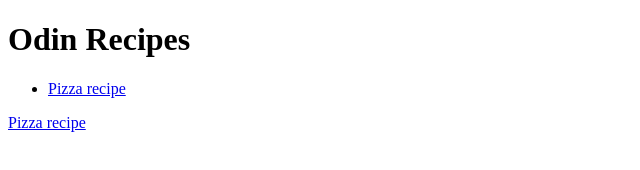
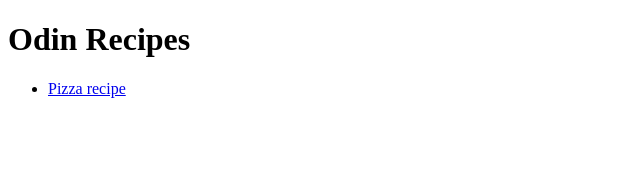
Before and after one commit to Muzikk5/odin-recipes, a plain HTML site: page index.html in a window 1280 px wide. Shown: the full height of the page, 0-640 px from the left. Drawn offline with Linux system fonts and the light colour scheme.

Commit message:
Deleted link that's already in the list.

```diff
--- a/index.html
+++ b/index.html
@@ -9,7 +9,6 @@
         <ul>
             <li><a href="recipes/pizza.html">Pizza recipe</a></li>
         </ul>
-        <a href="recipes/pizza.html">Pizza recipe</a>
 
     </body>
 </html>
```
